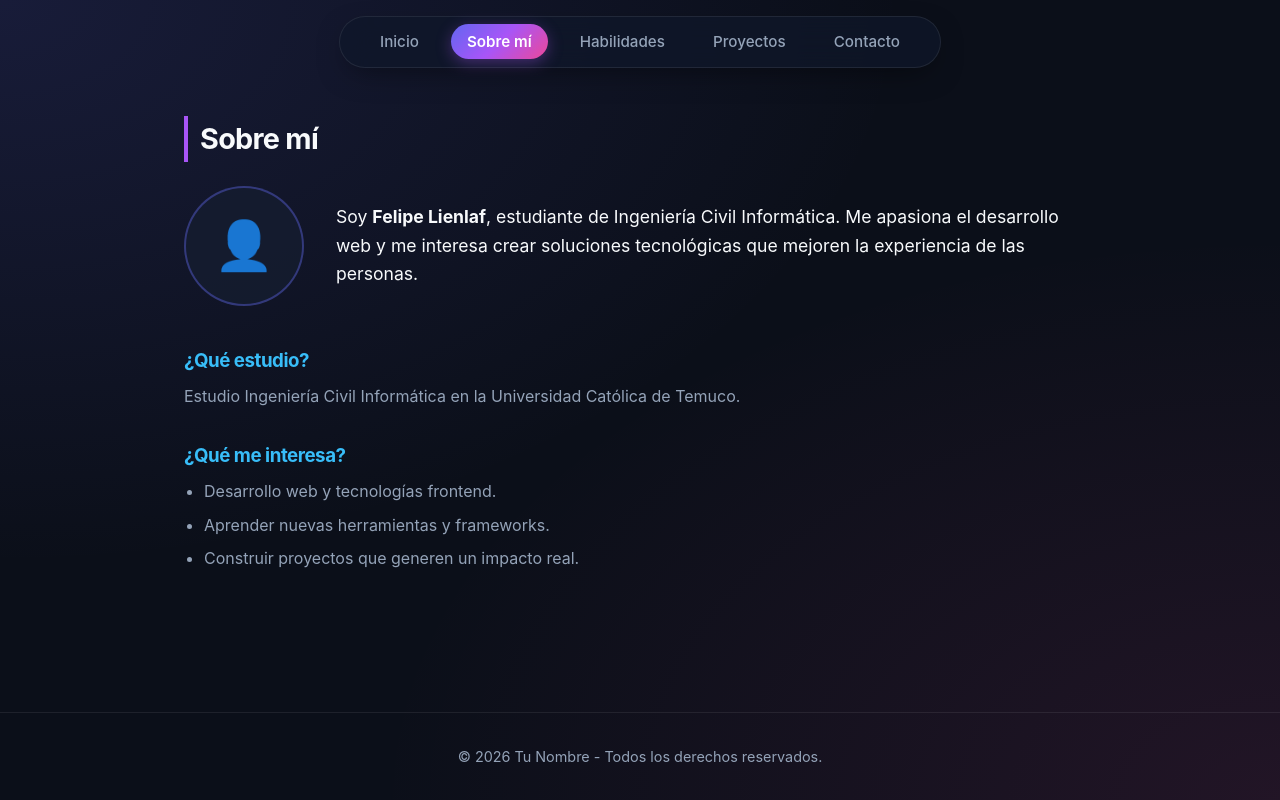
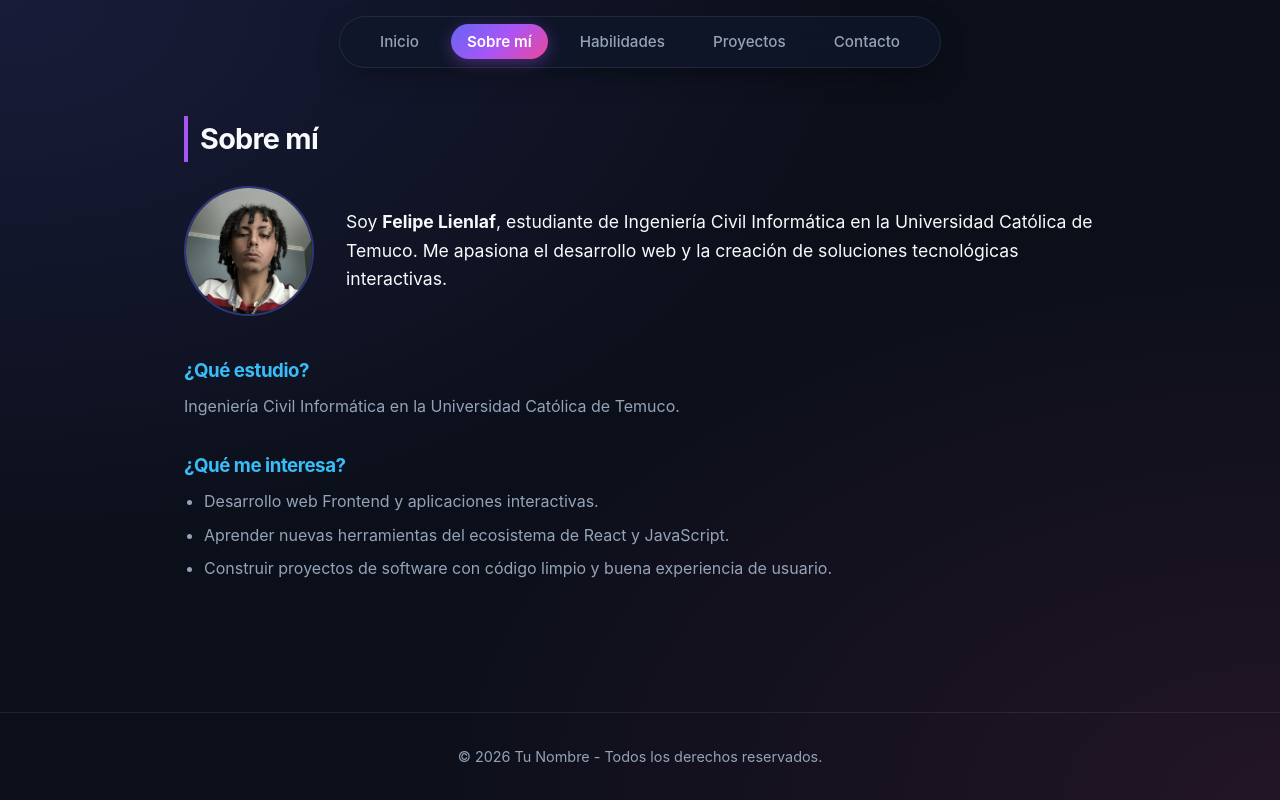
Before and after one commit to felipelienlaf/mini-portafolio, a React (Vite) app: page /sobre-mi in a window 1280 px wide. Built offline with nearby package versions, Linux system fonts and the light colour scheme.

Commit message:
fix: agregar componente de imagen a tarjetas y corregir rutas publicas

```diff
--- a/src/components/TarjetaProyecto.jsx
+++ b/src/components/TarjetaProyecto.jsx
@@ -1,10 +1,27 @@
-export default function TarjetaProyecto({ titulo, descripcion, enlace }) {
+export default function TarjetaProyecto({ titulo, descripcion, enlace, imagen }) {
   return (
     <article className="card">
+      {/* Muestra la imagen si existe */}
+      {imagen && (
+        <img
+          src={imagen}
+          alt={titulo}
+          style={{
+            width: '100%',
+            height: '140px',
+            objectFit: 'cover',
+            borderRadius: '10px',
+            marginBottom: '1rem',
+            border: '1px solid var(--border-color)'
+          }}
+        />
+      )}
+
       <div>
         <h3 style={{ marginBottom: '0.5rem', color: '#38bdf8' }}>{titulo}</h3>
         <p style={{ color: 'var(--text-muted)', fontSize: '0.95rem' }}>{descripcion}</p>
       </div>
+
       <div style={{ marginTop: '1.25rem' }}>
         {enlace ? (
           <a
--- a/src/pages/Proyectos.jsx
+++ b/src/pages/Proyectos.jsx
@@ -7,7 +7,7 @@ export default function Proyectos() {
       titulo: 'Mini Portafolio React',
       descripcion: 'Aplicación SPA desarrollada con React, React Router y Vite en evaluación académica.',
       enlace: 'https://github.com/felipelienlaf/mini-portafolio',
-      imagen: `${import.meta.env.BASE_URL}proyecto1.png`
+      imagen: `${import.meta.env.BASE_URL}proyecto1.jpg` // Se corrige .png por .jpg
     },
     {
       id: 2,
--- a/src/pages/SobreMi.jsx
+++ b/src/pages/SobreMi.jsx
@@ -3,44 +3,39 @@ export default function SobreMi() {
     <section>
       <h2>Sobre mí</h2>
 
-      {/* Bloque superior con Foto/Avatar y Bio */}
       <div style={{ display: 'flex', gap: '2rem', alignItems: 'center', flexWrap: 'wrap', marginBottom: '2.5rem' }}>
-        <div style={{
-          width: '120px',
-          height: '120px',
-          borderRadius: '50%',
-          background: 'var(--bg-card)',
-          border: '2px solid var(--border-glow)',
-          display: 'flex',
-          alignItems: 'center',
-          justifyContent: 'center',
-          fontSize: '3rem',
-          flexShrink: 0
-        }}>
-          👤
-        </div>
+        <img
+          src={`${import.meta.env.BASE_URL}foto-perfil.jpg`}
+          alt="Felipe Lienlaf"
+          style={{
+            width: '130px',
+            height: '130px',
+            borderRadius: '50%',
+            objectFit: 'cover',
+            border: '2px solid var(--border-glow)',
+            flexShrink: 0
+          }}
+        />
         <div style={{ flex: '1 1 300px' }}>
           <p style={{ fontSize: '1.1rem', lineHeight: '1.6' }}>
-            Soy <strong>Felipe Lienlaf</strong>, estudiante de Ingeniería Civil Informática. Me apasiona el desarrollo web y me interesa crear soluciones tecnológicas que mejoren la experiencia de las personas.
+            Soy <strong>Felipe Lienlaf</strong>, estudiante de Ingeniería Civil Informática en la Universidad Católica de Temuco. Me apasiona el desarrollo web y la creación de soluciones tecnológicas interactivas.
           </p>
         </div>
       </div>
 
-      {/* Subsección: ¿Qué estudio? */}
       <div style={{ marginBottom: '2rem' }}>
         <h3 style={{ color: 'var(--accent-cyan)', marginBottom: '0.5rem' }}>¿Qué estudio?</h3>
         <p style={{ color: 'var(--text-muted)' }}>
-          Estudio Ingeniería Civil Informática en la Universidad Católica de Temuco.
+          Ingeniería Civil Informática en la Universidad Católica de Temuco.
         </p>
       </div>
 
-      {/* Subsección: ¿Qué me interesa? */}
       <div>
         <h3 style={{ color: 'var(--accent-cyan)', marginBottom: '0.5rem' }}>¿Qué me interesa?</h3>
         <ul style={{ paddingLeft: '1.25rem', color: 'var(--text-muted)', display: 'flex', flexDirection: 'column', gap: '0.5rem' }}>
-          <li>Desarrollo web y tecnologías frontend.</li>
-          <li>Aprender nuevas herramientas y frameworks.</li>
-          <li>Construir proyectos que generen un impacto real.</li>
+          <li>Desarrollo web Frontend y aplicaciones interactivas.</li>
+          <li>Aprender nuevas herramientas del ecosistema de React y JavaScript.</li>
+          <li>Construir proyectos de software con código limpio y buena experiencia de usuario.</li>
         </ul>
       </div>
     </section>
```
